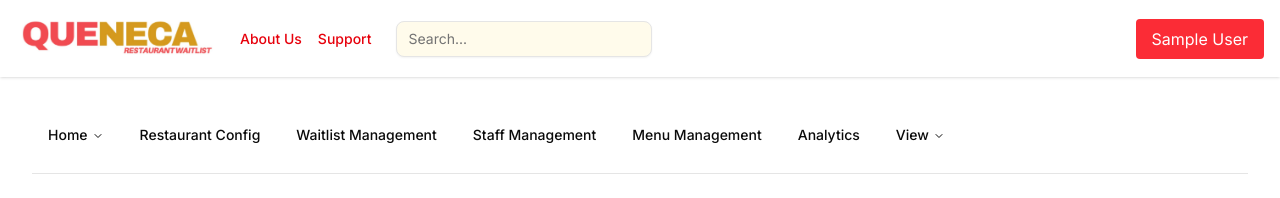
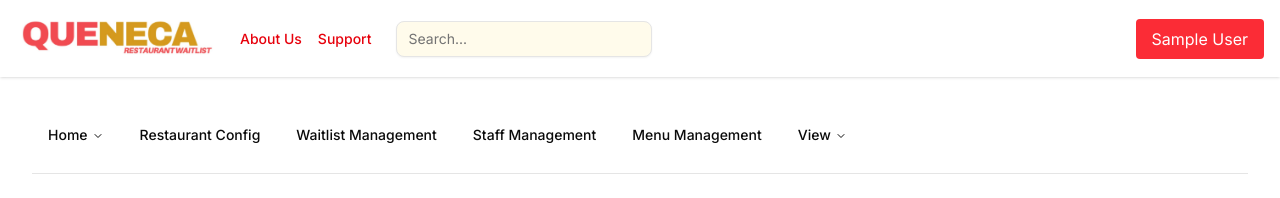
Before and after one commit to SYimleang/PRJ666-G7_Queneca, a Next.js app in the folder client/: page /admin in a window 1280 px wide. Shown: the top 198 px of the page. Built offline with nearby package versions, Linux system fonts and the light colour scheme; sample sign-in values are in the browser's storage.

Commit message:
removed analytics page link

```diff
--- a/client/src/components/AdminNav.tsx
+++ b/client/src/components/AdminNav.tsx
@@ -128,12 +128,7 @@ export default function AdminNav() {
             <Link href="/admin/menu-mgmt">Menu Management</Link>
           </NavigationMenuLink>
         </NavigationMenuItem>
-        {/* Analytics */}
-        <NavigationMenuItem>
-          <NavigationMenuLink asChild className={navigationMenuTriggerStyle()}>
-            <Link href="/admin/analytics">Analytics</Link>
-          </NavigationMenuLink>
-        </NavigationMenuItem>
+
         {/* View */}
         <NavigationMenuItem>
           <NavigationMenuTrigger>View</NavigationMenuTrigger>
```
